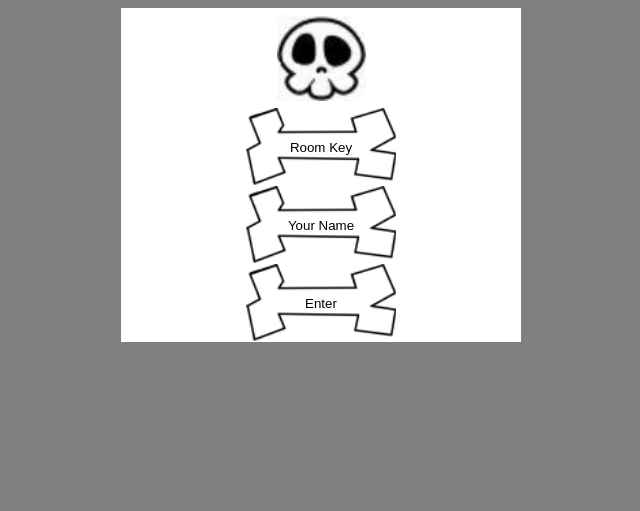
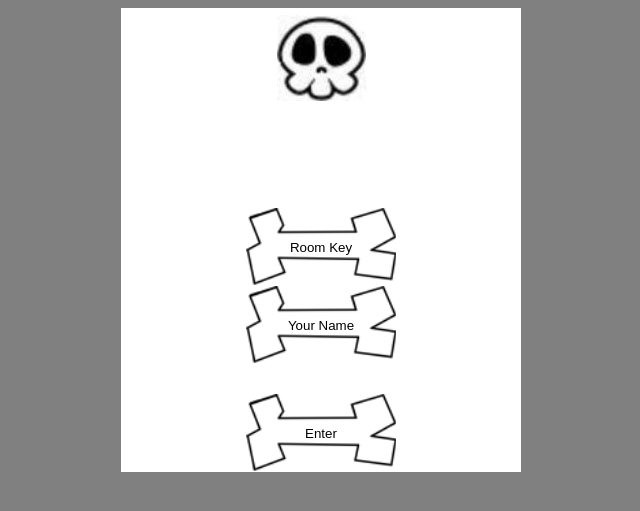
Before and after one commit to boneyardz/boneproject, a PHP site: page / in a window 1280 px wide. Shown: the top 511 px of the page, without its empty margins (319-959 px from the left). Run offline with PHP 8.4, Linux system fonts and the light colour scheme.

Commit message:
fixes #6 spacing updated correctly
Signed-off-by: bonesjohn <johnargles1@gmail.com>

```diff
--- a/index.html
+++ b/index.html
@@ -6,6 +6,8 @@
     <main><!-- this is our container -->
       <header>
       </header>
+      <section>
+      </section>
       <form action="action_page.php">
         <!-- label for="key">Room Key:</label -->
         <input type="text" id="key" name="key" value="Room Key">
--- a/mystyle.css
+++ b/mystyle.css
@@ -27,6 +27,7 @@ nav a{
 form{
   width:150px;
   margin:0 auto;
+  margin-top:20%;
 }
 form input{
   background-image:url("images/ArmBone.png");
@@ -37,6 +38,9 @@ form input{
   border:none;
   padding:0;
 }
+form input:last-child{
+  margin-top:20%;
+}
 section{
   padding:10px;
 }
```
